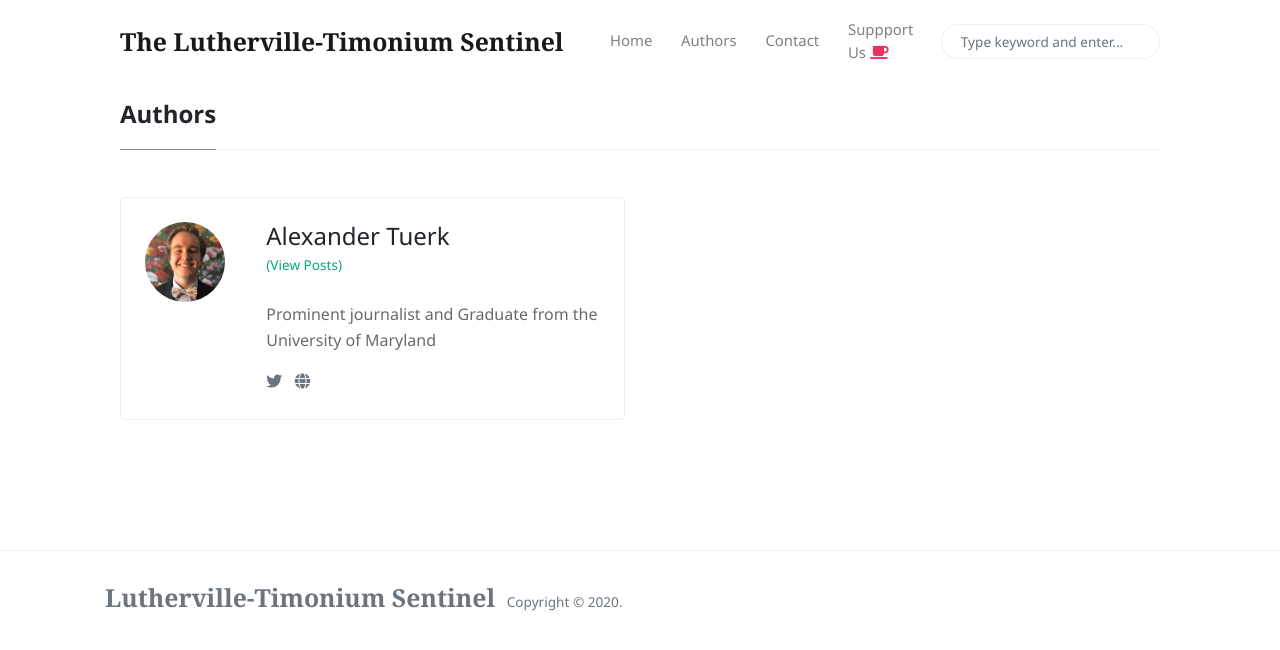
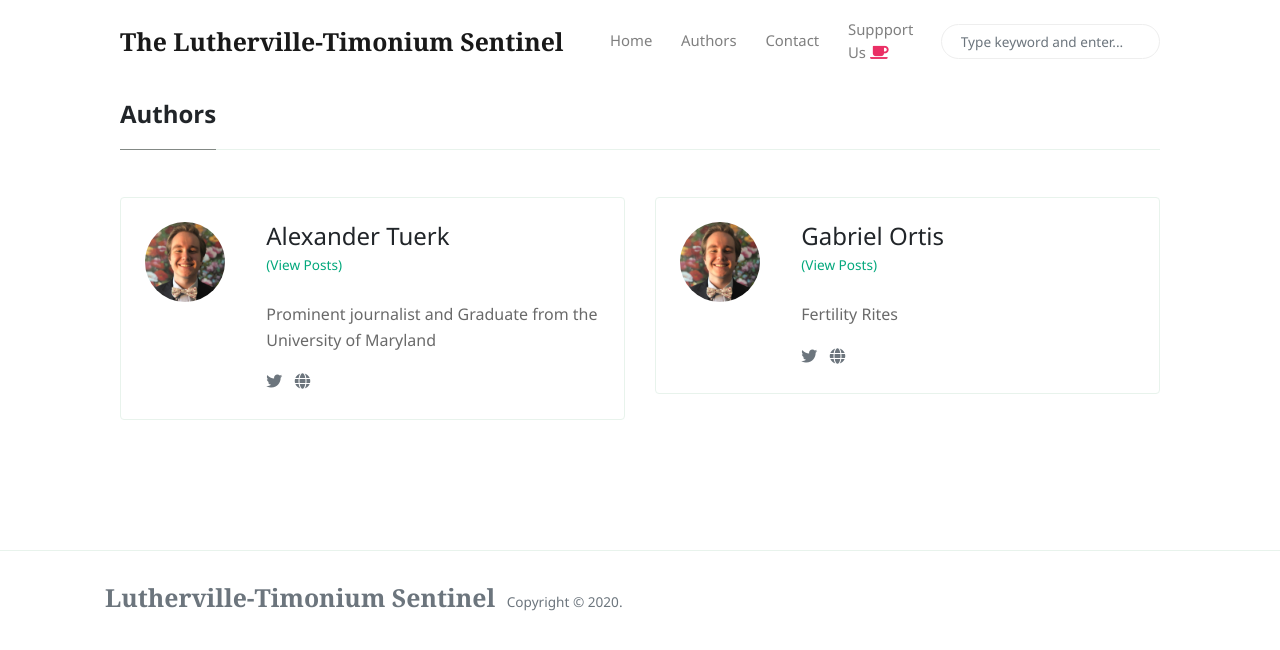
Before and after one commit to connormcdxc/The-LT-Sentinel, a Jekyll site: the page built from _pages/authors-list.html, in a window 1280 px wide. Shown: the top 650 px of the page. Built offline with Jekyll 4.4.1, drawn with Linux system fonts in a browser that asks for light colours; nearby versions of some CDN libraries.

Commit message:
Update _config.yml

```diff
--- a/_config.yml
+++ b/_config.yml
@@ -29,6 +29,14 @@
       email:          ajtuerk@gmail.com
       twitter:        https://twitter.com/tuerk_alexander
 
+    gabe:
+      name:           Gabriel Ortis
+      site:           http://theltsentinel.com
+      avatar:         assets/images/alex-profile.jpeg
+      bio:            "Fertility Rites"
+      email:          gabeortis@gmail.com
+      twitter:
+
 
 # Defaults
 defaults:
```
